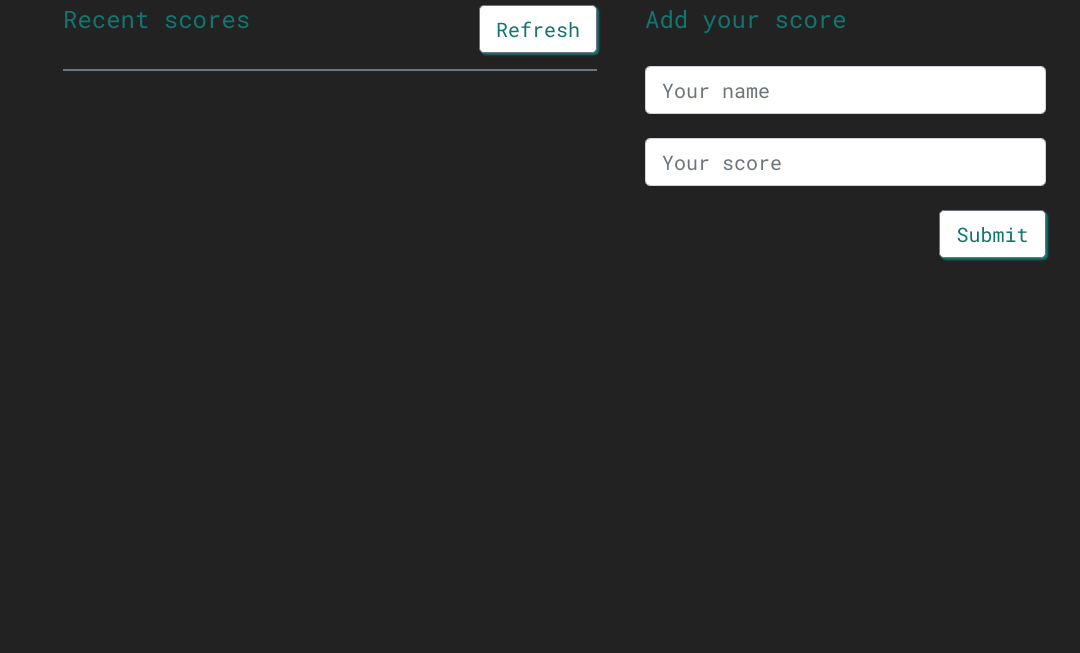
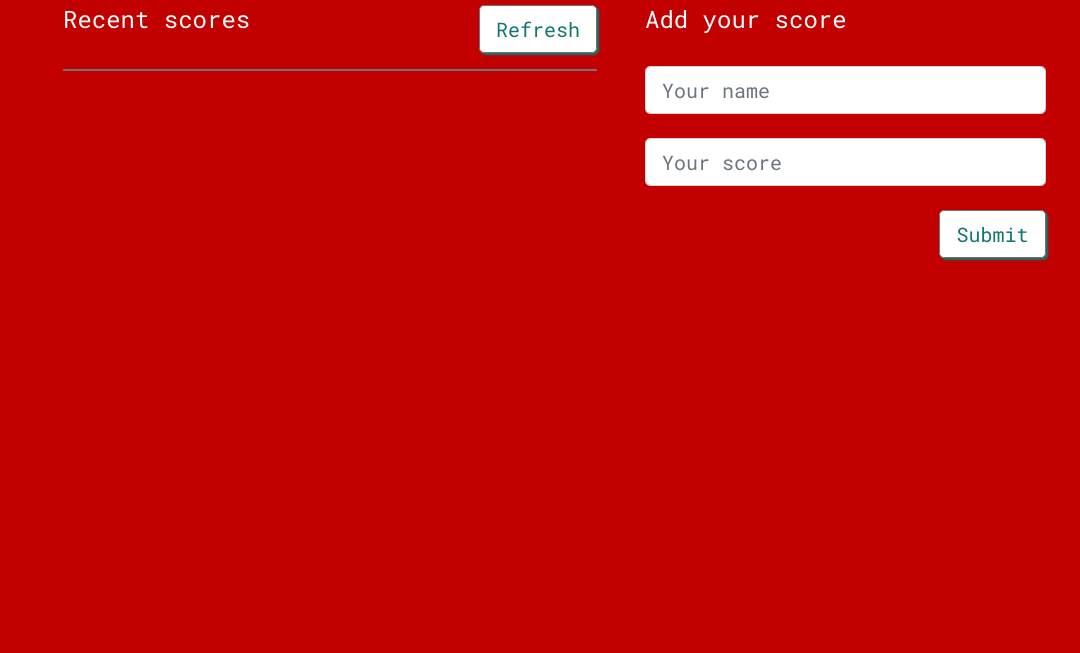
Before and after one commit to dami1080/Leaderboard, a website built with webpack: page src/index.html in a window 1280 px wide. Shown: the part 147-800 px from the top of the page, without its empty margins (19-1099 px from the left). Built offline with nearby package versions, Linux system fonts and the light colour scheme; no server answers.

Commit message:
add styling

```diff
--- a/src/style.css
+++ b/src/style.css
@@ -9,12 +9,12 @@
 body {
   min-height: 100vh;
   font-family: 'Roboto Mono', monospace;
-  color: #14746f;
-  background-color: #222;
+  color: #f5fafa;
+  background-color: rgb(194, 0, 0);
 }
 
 .scores-listing li:nth-child(even) {
-  background-color: #fff;
+  background-color: rgb(141, 128, 128);
 }
 
 .btn {
```
